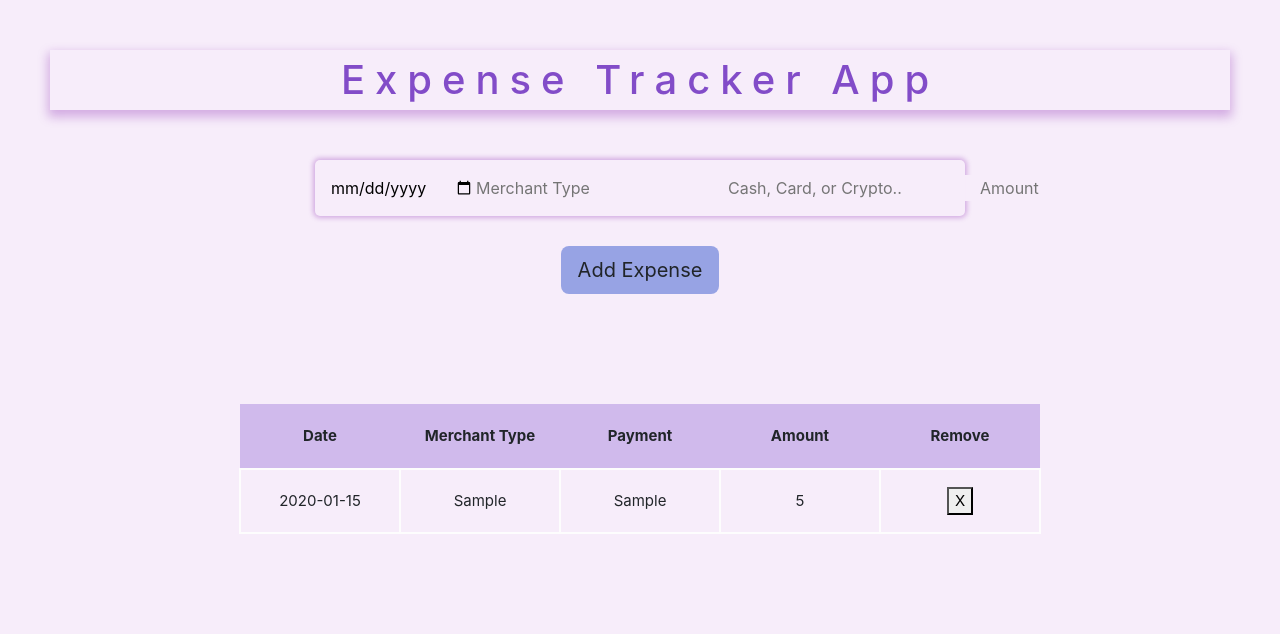
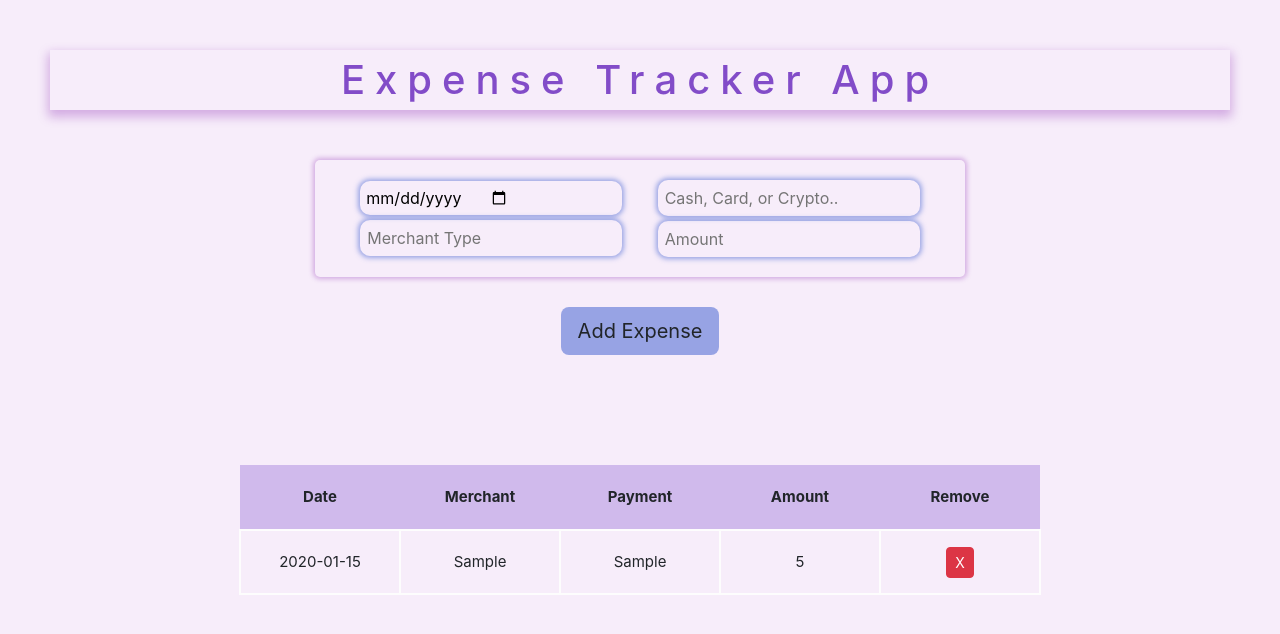
Before and after one commit to kurtis-casperson/expense-tracker, a React (Create React App) app: page / in a window 1280 px wide. Both pictures are taken after typing "2020-01-15", "Sample", "Sample", "5" into the empty fields and a click on the button "Add Expense". Shown: the top 634 px of the page. Built offline with nearby package versions, Linux system fonts and the light colour scheme; the HTML template or start-up script is replaced by a standard one.

Commit message:
Add button styles

```diff
--- a/src/components/CreateExpense.js
+++ b/src/components/CreateExpense.js
@@ -16,7 +16,8 @@ const CreateExpense = (props) => {
   return (
     <>
       <form className="expense-input-container">
-        <div className="date">
+        <div>
+          <div className="row-one">
             <input
               type="date"
               placeholder="Date"
@@ -25,7 +26,7 @@ const CreateExpense = (props) => {
               onChange={handleInputChange}
             ></input>
           </div>
-        <div className="merchant-type" placeholder="Merchant Type">
+          <div className="row-one" placeholder="Merchant Type">
             <input
               type="text"
               name="merchant"
@@ -34,8 +35,9 @@ const CreateExpense = (props) => {
               onChange={handleInputChange}
             ></input>
           </div>
-
-        <div className="payment-type">
+        </div>
+        <div>
+          <div className="row-two">
             <input
               type="text"
               name="paymentType"
@@ -44,7 +46,7 @@ const CreateExpense = (props) => {
               onChange={handleInputChange}
             ></input>
           </div>
-        <div className="expense-amount">
+          <div className="row-two">
             <input
               type="number"
               placeholder="Amount"
@@ -53,6 +55,7 @@ const CreateExpense = (props) => {
               onChange={handleInputChange}
             />
           </div>
+        </div>
       </form>
     </>
   )
--- a/src/components/ExpenseTable.js
+++ b/src/components/ExpenseTable.js
@@ -1,28 +1,23 @@
 import React from 'react'
 import TableRows from './TableRows'
 
-// let props = CreateExpense
 const ExpenseTable = (props) => {
   const { expenseRow, removeDataRow } = props
-  // function AddRow() {
-  // Need to import the state from submit buttonmethod . Or change state from button method
-  // button is pressed and a new row is added to the table .  Each new row is added with the
-  // the current state.
-  // }
 
   return (
     <>
       <div>
-        <table className="Expense-Table">
+        <table className="Expense-Table rounded-2">
           <thead>
             <tr>
               <th>Date</th>
-              <th>Merchant Type</th>
+              <th>Merchant </th>
               <th>Payment</th>
               <th>Amount</th>
               <th>Remove</th>
             </tr>
           </thead>
+
           <tbody>
             <TableRows expenseRow={expenseRow} removeDataRow={removeDataRow} />
           </tbody>
--- a/src/components/TableRows.js
+++ b/src/components/TableRows.js
@@ -1,4 +1,5 @@
 import React from 'react'
+import { Button } from 'react-bootstrap'
 
 const TableRows = (props) => {
   const { removeDataRow, expenseRow } = props
@@ -11,7 +12,14 @@ const TableRows = (props) => {
           <td>{expense.paymentType}</td>
           <td>{expense.amount}</td>
           <td>
-            <button onClick={() => removeDataRow(expense.id)}>X</button>
+            <Button
+              type="submit"
+              variant="danger"
+              size="sm"
+              onClick={() => removeDataRow(expense.id)}
+            >
+              X
+            </Button>
           </td>
         </tr>
       ))}
```
Lines whose indentation alone changed are shown as unchanged.
